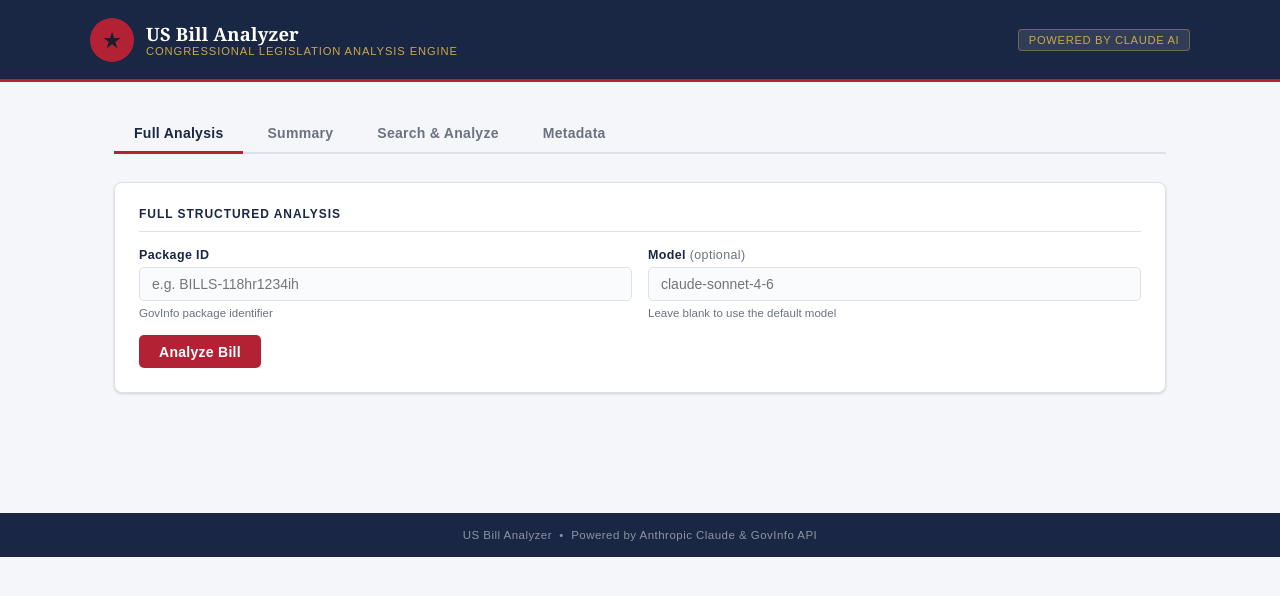
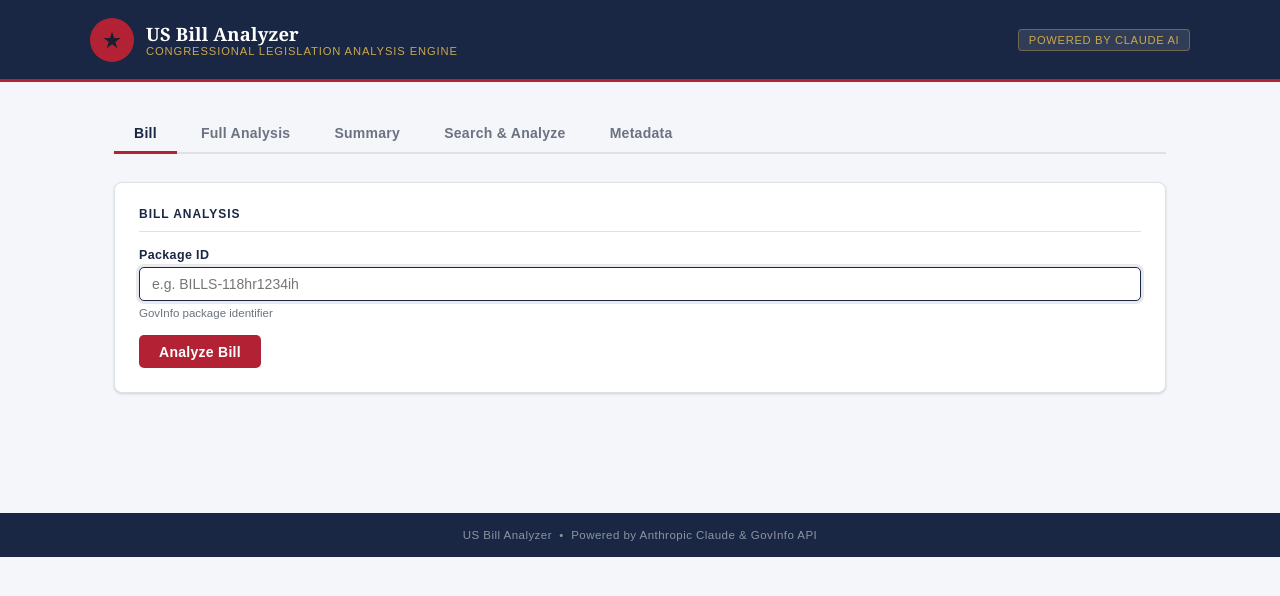
Before and after one commit to 11MFDOOM11/US-bill-comparison-and-analyse-engine, a Flask app: page / in a window 1280 px wide. Shown: the top 596 px of the page. Run offline with Flask 3, Linux system fonts and the light colour scheme.

Commit message:
Refactor /api/bill route with concurrent ThreadPoolExecutor and add Bill tab
- Add /api/bill route that runs get_metadata, summarize_by_package_id,
  and analyze_by_package_id concurrently via ThreadPoolExecutor(max_workers=3)
- Per-task BillAnalyzerError is captured as {key}_error keys so partial
  results still render; unexpected exceptions propagate to Flask's handler
- Add Bill tab to index.html as the primary tab with a single bill-pkg
  input (no model field), runBill() fetch function, and renderBill()
  renderer that surfaces metadata, summary, analysis, and per-task errors
- Wire Enter-key handler to include the new bill tab

https://claude.ai/code/session_015CJnArWMBeZ7p6SC6jkMcQ

```diff
--- a/app.py
+++ b/app.py
@@ -1,6 +1,7 @@
 """Flask web UI for the Bill Analyzer."""
 
 import os
+from concurrent.futures import ThreadPoolExecutor, as_completed
 from dataclasses import asdict
 
 from flask import Flask, jsonify, render_template, request
@@ -18,6 +19,48 @@ def _get_analyzer(model: str | None = None) -> BillAnalyzer:
 @app.route("/")
 def index():
     return render_template("index.html")
+
+
+@app.route("/api/bill", methods=["POST"])
+def api_bill():
+    """Run metadata, summary, and analysis concurrently for a single bill."""
+    data = request.get_json(force=True)
+    package_id = (data.get("package_id") or "").strip()
+    model = (data.get("model") or "").strip() or None
+    if not package_id:
+        return jsonify({"error": "package_id is required"}), 400
+
+    analyzer = _get_analyzer(model)
+    result: dict = {}
+
+    def fetch_metadata():
+        return analyzer.get_metadata(package_id)
+
+    def fetch_summary():
+        return analyzer.summarize_by_package_id(package_id)
+
+    def fetch_analysis():
+        return analyzer.analyze_by_package_id(package_id)
+
+    tasks = {
+        "metadata": fetch_metadata,
+        "summary": fetch_summary,
+        "analysis": fetch_analysis,
+    }
+
+    with ThreadPoolExecutor(max_workers=len(tasks)) as pool:
+        futures = {pool.submit(fn): key for key, fn in tasks.items()}
+        for future in as_completed(futures):
+            key = futures[future]
+            try:
+                value = future.result()
+                result[key] = (
+                    asdict(value) if hasattr(value, "__dataclass_fields__") else value
+                )
+            except BillAnalyzerError as exc:
+                result[f"{key}_error"] = str(exc)
+
+    return jsonify({"result": result})
 
 
 @app.route("/api/analyze", methods=["POST"])
--- a/templates/index.html
+++ b/templates/index.html
@@ -24,14 +24,43 @@
 <main>
   <!-- Tabs -->
   <nav class="tabs" role="tablist">
-    <button class="tab-btn active" role="tab" data-tab="analyze">Full Analysis</button>
+    <button class="tab-btn active" role="tab" data-tab="bill">Bill</button>
+    <button class="tab-btn" role="tab" data-tab="analyze">Full Analysis</button>
     <button class="tab-btn" role="tab" data-tab="summarize">Summary</button>
     <button class="tab-btn" role="tab" data-tab="search">Search &amp; Analyze</button>
     <button class="tab-btn" role="tab" data-tab="metadata">Metadata</button>
   </nav>
 
+  <!-- ── BILL (combined concurrent) ── -->
+  <section id="tab-bill" class="tab-panel active">
+    <div class="card">
+      <div class="card-title">Bill Analysis</div>
+      <div class="form-grid">
+        <div class="field">
+          <label for="bill-pkg">Package ID</label>
+          <input type="text" id="bill-pkg" placeholder="e.g. BILLS-118hr1234ih" autofocus>
+          <span class="hint">GovInfo package identifier</span>
+        </div>
+        <div>
+          <button class="btn btn-primary" id="bill-btn" onclick="runBill()">
+            <span class="spinner" id="bill-spinner"></span>
+            <span id="bill-btn-text">Analyze Bill</span>
+          </button>
+        </div>
+      </div>
+    </div>
+
+    <div class="card result-area" id="bill-result">
+      <div class="result-header">
+        <div class="card-title" style="margin:0;border:none;padding:0">Result</div>
+        <span class="result-badge" id="bill-badge"></span>
+      </div>
+      <div id="bill-output"></div>
+    </div>
+  </section>
+
   <!-- ── ANALYZE ── -->
-  <section id="tab-analyze" class="tab-panel active">
+  <section id="tab-analyze" class="tab-panel">
     <div class="card">
       <div class="card-title">Full Structured Analysis</div>
       <div class="form-grid">
@@ -317,6 +346,92 @@ function renderSearch(analyses) {
   return `<div class="search-count">${analyses.length} bill${analyses.length !== 1 ? 's' : ''} analyzed</div>${cards}`;
 }
 
+// ── Bill (combined concurrent) ─────────────────────────────────
+function renderBill(result) {
+  const parts = [];
+
+  if (result.metadata_error) {
+    parts.push(`<div class="error-box">Metadata error: ${escHtml(result.metadata_error)}</div>`);
+  } else if (result.metadata) {
+    const m = result.metadata;
+    const rows = [
+      ['Title', m.title],
+      ['Package ID', m.package_id],
+      ['Congress', m.congress],
+      ['Bill Type', m.bill_type],
+      ['Bill Number', m.bill_number],
+      ['Date Issued', m.date_issued],
+      ['Session', m.session],
+      ['Government Author', (m.government_author || []).join(', ')],
+    ].filter(([, v]) => v).map(([k, v]) =>
+      `<tr><th>${escHtml(k)}</th><td>${escHtml(v)}</td></tr>`
+    ).join('');
+    parts.push(`<div class="section-label">Metadata</div><table class="meta-table"><tbody>${rows}</tbody></table>`);
+  }
+
+  if (result.summary_error) {
+    parts.push(`<div class="error-box">Summary error: ${escHtml(result.summary_error)}</div>`);
+  } else if (result.summary) {
+    parts.push(`<div class="section-label">Plain-English Summary</div><div class="prose">${escHtml(result.summary)}</div>`);
+  }
+
+  if (result.analysis_error) {
+    parts.push(`<div class="error-box">Analysis error: ${escHtml(result.analysis_error)}</div>`);
+  } else if (result.analysis) {
+    const a = result.analysis;
+    const provisions = (a.key_provisions || [])
+      .map(p => `<li>${escHtml(p)}</li>`).join('');
+    parts.push(`
+      ${provisions ? `<div class="section-label">Key Provisions</div><ul class="provisions-list">${provisions}</ul>` : ''}
+      ${a.potential_impact ? `<div class="section-label">Potential Impact</div><div class="prose">${escHtml(a.potential_impact)}</div>` : ''}
+      ${a.sponsors_and_context ? `<div class="section-label">Sponsors &amp; Context</div><div class="prose">${escHtml(a.sponsors_and_context)}</div>` : ''}
+    `);
+  }
+
+  return parts.join('') || '<div class="prose" style="color:var(--muted)">No data returned.</div>';
+}
+
+function runBill() {
+  const packageId = document.getElementById('bill-pkg').value;
+  const btn = document.getElementById('bill-btn');
+  const spinner = document.getElementById('bill-spinner');
+  const resultArea = document.getElementById('bill-result');
+  const badge = document.getElementById('bill-badge');
+  const output = document.getElementById('bill-output');
+
+  btn.disabled = true;
+  spinner.style.display = 'block';
+
+  fetch('/api/bill', {
+    method: 'POST',
+    headers: { 'Content-Type': 'application/json' },
+    body: JSON.stringify({ package_id: packageId }),
+  })
+    .then(res => res.json())
+    .then(data => {
+      resultArea.style.display = 'block';
+      if (data.error) {
+        badge.className = 'result-badge result-badge-err';
+        badge.textContent = 'Error';
+        output.innerHTML = `<div class="error-box">${escHtml(data.error)}</div>`;
+      } else {
+        badge.className = 'result-badge result-badge-ok';
+        badge.textContent = 'Success';
+        output.innerHTML = renderBill(data.result);
+      }
+    })
+    .catch(err => {
+      resultArea.style.display = 'block';
+      badge.className = 'result-badge result-badge-err';
+      badge.textContent = 'Error';
+      output.innerHTML = `<div class="error-box">Network error: ${escHtml(err.message)}</div>`;
+    })
+    .finally(() => {
+      btn.disabled = false;
+      spinner.style.display = 'none';
+    });
+}
+
 // ── Action functions ───────────────────────────────────────────
 function runAnalyze() {
   callApi('/api/analyze', {
@@ -387,7 +502,7 @@ document.addEventListener('keydown', e => {
   const active = document.querySelector('.tab-panel.active');
   if (!active) return;
   const tab = active.id.replace('tab-', '');
-  ({ analyze: runAnalyze, summarize: runSummarize, search: runSearch, metadata: runMetadata }[tab] || (() => {}))();
+  ({ bill: runBill, analyze: runAnalyze, summarize: runSummarize, search: runSearch, metadata: runMetadata }[tab] || (() => {}))();
 });
 </script>
 </body>
```
